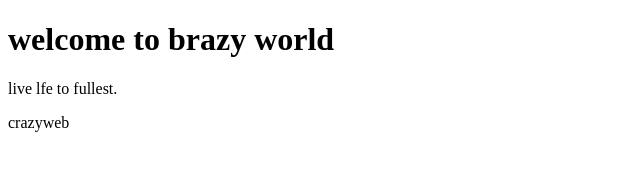
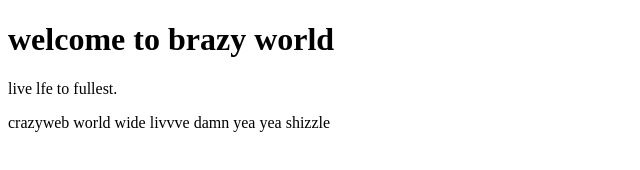
Before and after one commit to Razkargbo/Brazylife.github.io, a plain HTML site: page index.html in a window 1280 px wide. Shown: the whole page, without its empty margins (0-640 px from the left). Drawn offline with Linux system fonts and the light colour scheme.

Commit message:
Update index.html

```diff
--- a/index.html
+++ b/index.html
@@ -5,10 +5,11 @@
 </head>
 <body>
 
-<h1>welcome to brazy world</h1>
-<p>live lfe to fullest.</p>
+                            <h1>welcome to brazy world</h1>
+
+                              <p>live lfe to fullest.</p>
 
 </body>
 </html>
 
-<m>crazyweb</h1>
+<m>crazyweb world wide livvve damn yea yea shizzle</h1>
```
